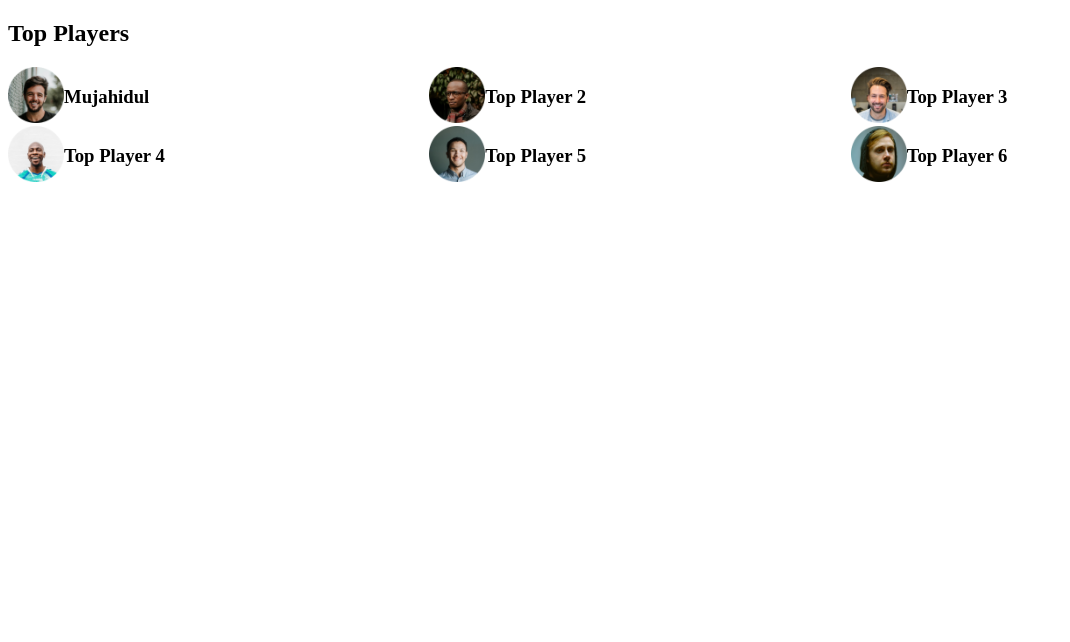
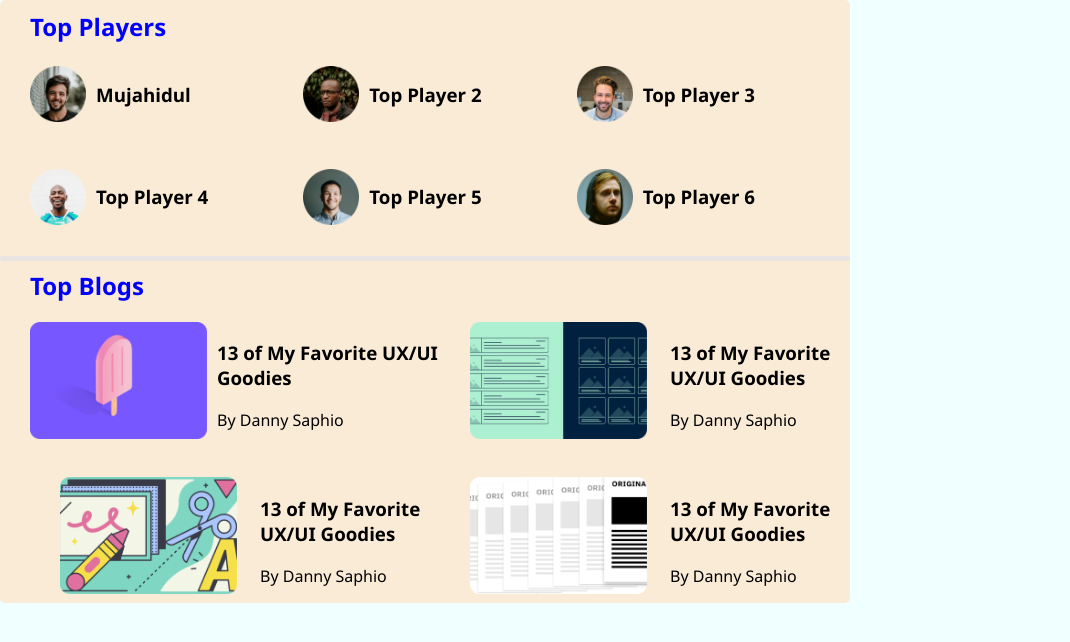
Before and after one commit to mni-dev/leader-board-css3, a plain HTML site: page index.html in a window 1280 px wide. Shown: the whole page, without its empty margins (0-1070 px from the left). Drawn offline with Linux system fonts and the light colour scheme.

Commit message:
blogs added

```diff
--- a/index.html
+++ b/index.html
@@ -11,9 +11,14 @@
 </head>
 
 <body>
-    <section class="container">
-        <h1>Top Players</h1>
-        <div class="top-players">
+    <main class="layout">
+
+
+        <section class="players-container">
+            <div class="players-title">
+                <h1>Top Players</h1>
+            </div>
+            <div class="players">
             <div class="player">
                 <img src="images/players/player-1.png" alt="">
                 <h3>Mujahidul</h3>
@@ -38,8 +43,55 @@
                 <img src="images/players/player-6.png" alt="">
                 <h3>Top Player 6</h3>
             </div>
-        </div>
-    </section>
+            </div>
+            <hr>
+            <div class="top-blogs">
+                <div class="blogs-title">
+                    <h1>Top Blogs</h1>
+                </div>
+                <div class="blogs">
+                    <article class="blog">
+                        <div class="blog-thumbnail">
+                            <img src="images/blogs/blog-1.png" alt="">
+                        </div>
+                        <div class="blog-info">
+                            <h3>13 of My Favorite
+                            UX/UI Goodies</h3>
+                            <p>By Danny Saphio</p>
+                        </div>
+                    </article>
+                    <article class="blogs">
+                        <div class="blog-thumbnail">
+                            <img src="images/blogs/blog-2.png" alt="">
+                        </div>
+                        <div class="blog-info">
+                            <h3>13 of My Favorite UX/UI Goodies</h3>
+                            <p>By Danny Saphio</p>
+                        </div>
+                    </article>
+                        <article class="blogs">
+                        <div class="blog-thumbnail">
+                            <img src="images/blogs/blog-3.png" alt="">
+                        </div>
+                        <div class="blog-info">
+                            <h3>13 of My Favorite UX/UI Goodies</h3>
+                            <p>By Danny Saphio</p>
+                        </div>
+                    </article>
+                        <article class="blogs">
+                        <div class="blog-thumbnail">
+                            <img src="images/blogs/blog-4.png" alt="">
+                        </div>
+                        <div class="blog-info">
+                            <h3>13 of My Favorite UX/UI Goodies</h3>
+                            <p>By Danny Saphio</p>
+                        </div>
+                    </article>
+                </div>
+            </div>
+        </section>
+
+    </main>
 </body>
 
 </html>
--- a/style.css
+++ b/style.css
@@ -1,15 +1,61 @@
-.container {
+body {
+    background-color: azure;
+    font-family: 'Segoe UI', Tahoma, Geneva, Verdana, sans-serif;
+    margin: 0;
+    padding: 0;
+}
+.layout {
+    width: 850px;
+    background-color: antiquewhite;
+    padding-top: 5px;
+    border-radius: 5px;
+    /* padding-left: 30px; */
 
 }
-.container> .top-players {
+.players-title, .blogs-title {
+    margin-left: 30px;
+}
+.players-title> h1, .blogs-title> h1 {
+    margin-top: 5px;
+    color: blue;
+}
+.players {
     display: grid;
     grid-template-columns: repeat(3, 1fr);
+    grid-row-gap: 20px;
+    padding-left: 30px;
+
 }
 .player {
     display: flex;
-    flex-flow: row wrap;
+    flex-direction: row;
+    align-items: center;
+    margin-bottom: 20px;
 }
 .player img {
     width: 56px;
     height: 56px;
+    margin-right: 10px;
 }
+hr{
+    border: none;
+    height: 5px;
+    background-color:rgba(231, 227, 227, 0.918);
+    border-radius: 5px;
+}
+.blogs {
+    display: grid;
+    grid-template-columns: repeat(2, 1fr);
+    grid-row-gap: 30px;
+    padding-left: 30px;
+}
+.blog {
+    display: flex;
+}
+.blog-thumbnail img {
+    width: 177px;
+    height: 117px;
+}
+.blog-info {
+    margin-left: 10px;
+}
```
